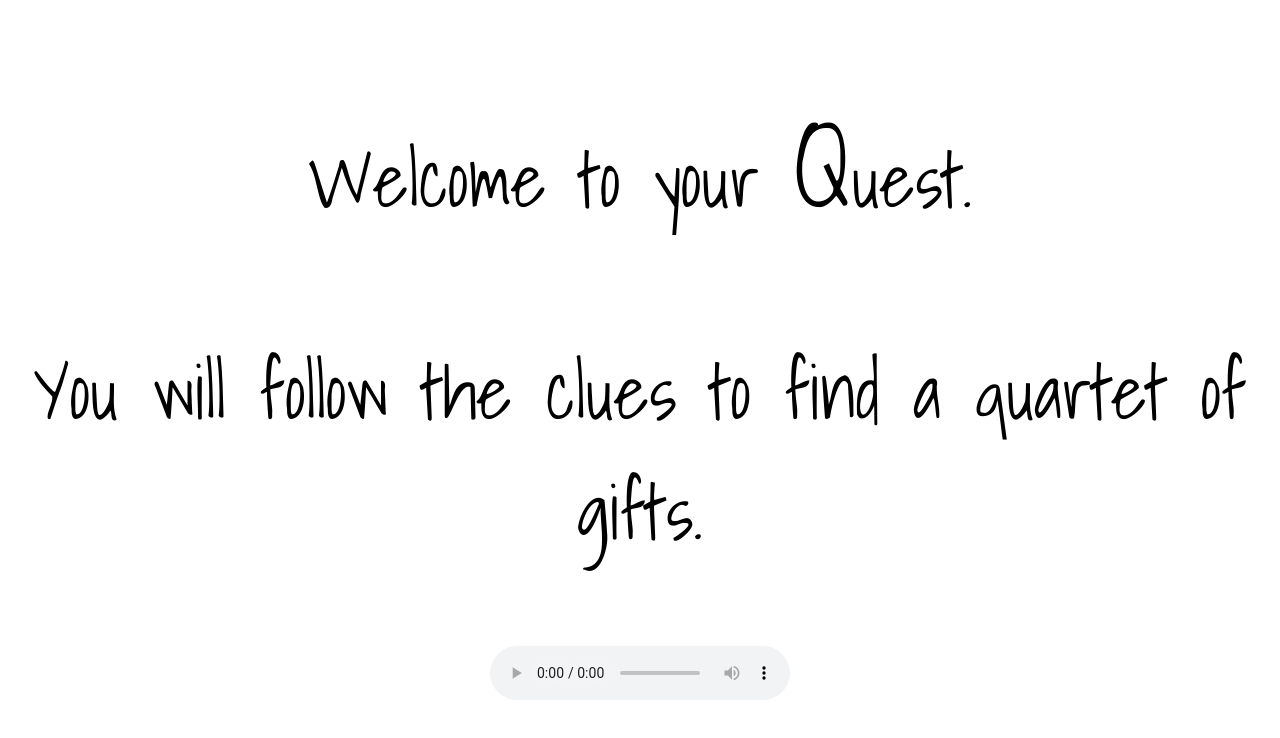
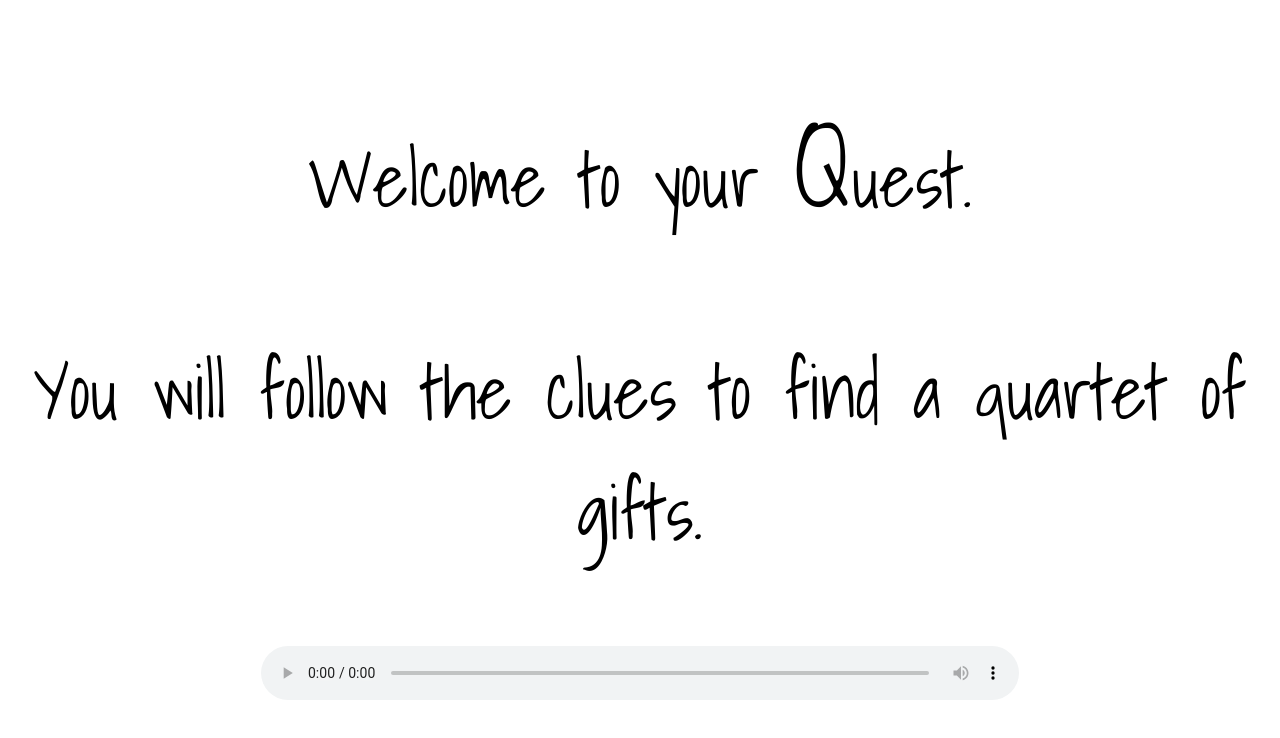
Before and after one commit to batshoes/quest, a plain HTML site: page index.html in a window 1280 px wide. Drawn offline with Linux system fonts and the light colour scheme.

Commit message:
Enhance audo bar

```diff
--- a/main.css
+++ b/main.css
@@ -10,7 +10,7 @@
 }
 
 audio {
-  font-size: 55px;
+  width: 60%
 }
 
 p {
```
